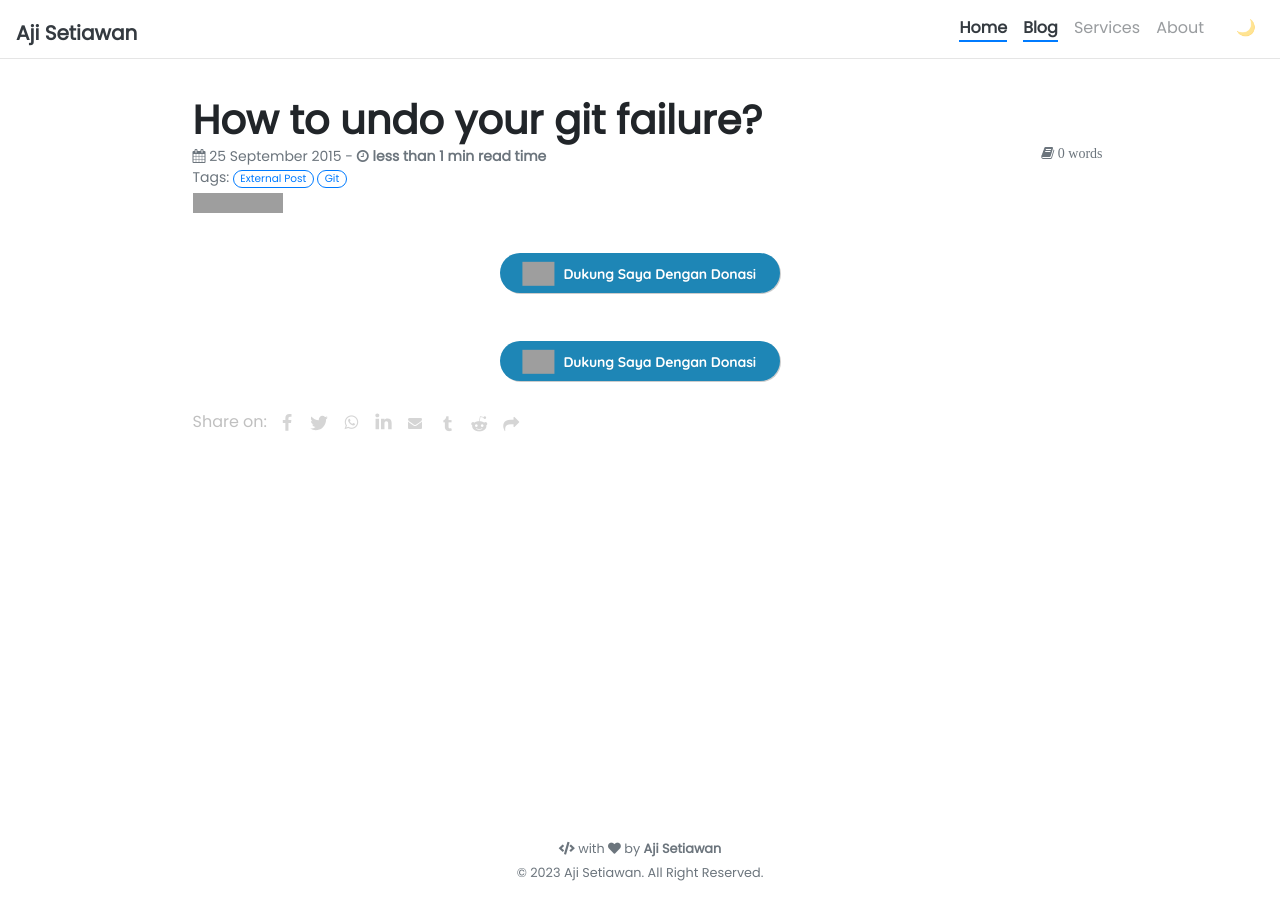
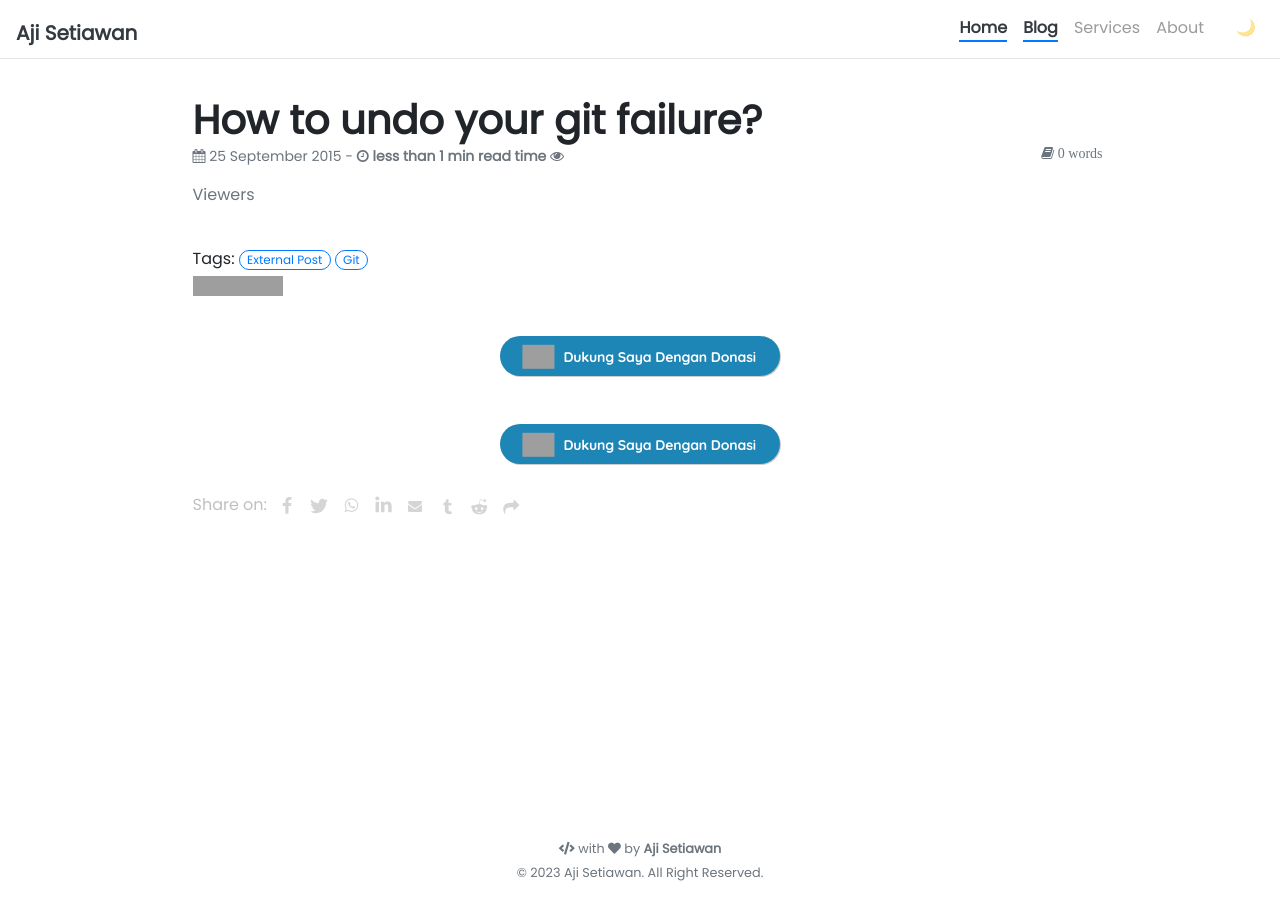
Before and after one commit to ajisetiawan716/ajisetiawan716.github.io, a Jekyll site: the page built from _posts/2015-09-25-how-to-undo-your-git-failure.md, in a window 1280 px wide. Built offline with Jekyll 4.4.1, drawn with Linux system fonts in a browser that asks for light colours; nearby versions of some CDN libraries; our own code applies the rules of GitHub Pages for plain Markdown files; comment, search, counter and statistics services are not loaded; grey boxes are pictures that could not be loaded.

Commit message:
Update post.html

```diff
--- a/_layouts/post.html
+++ b/_layouts/post.html
@@ -14,6 +14,7 @@
   {%- endif -%}
   </b>
   <span class="fa fa-book fa-1x" style="position: absolute; top: 10; right: 0;"> {{ words }} words</span>
+  <span class = "fa fa-eye fa-1x"><p class = "text-muted" style = "left:0%; margin-left: 0px">Viewers</p><span id="busuanzi_value_page_pv"></span></span>
   <br>
 
   {%- if page.tags != empty -%}
```
